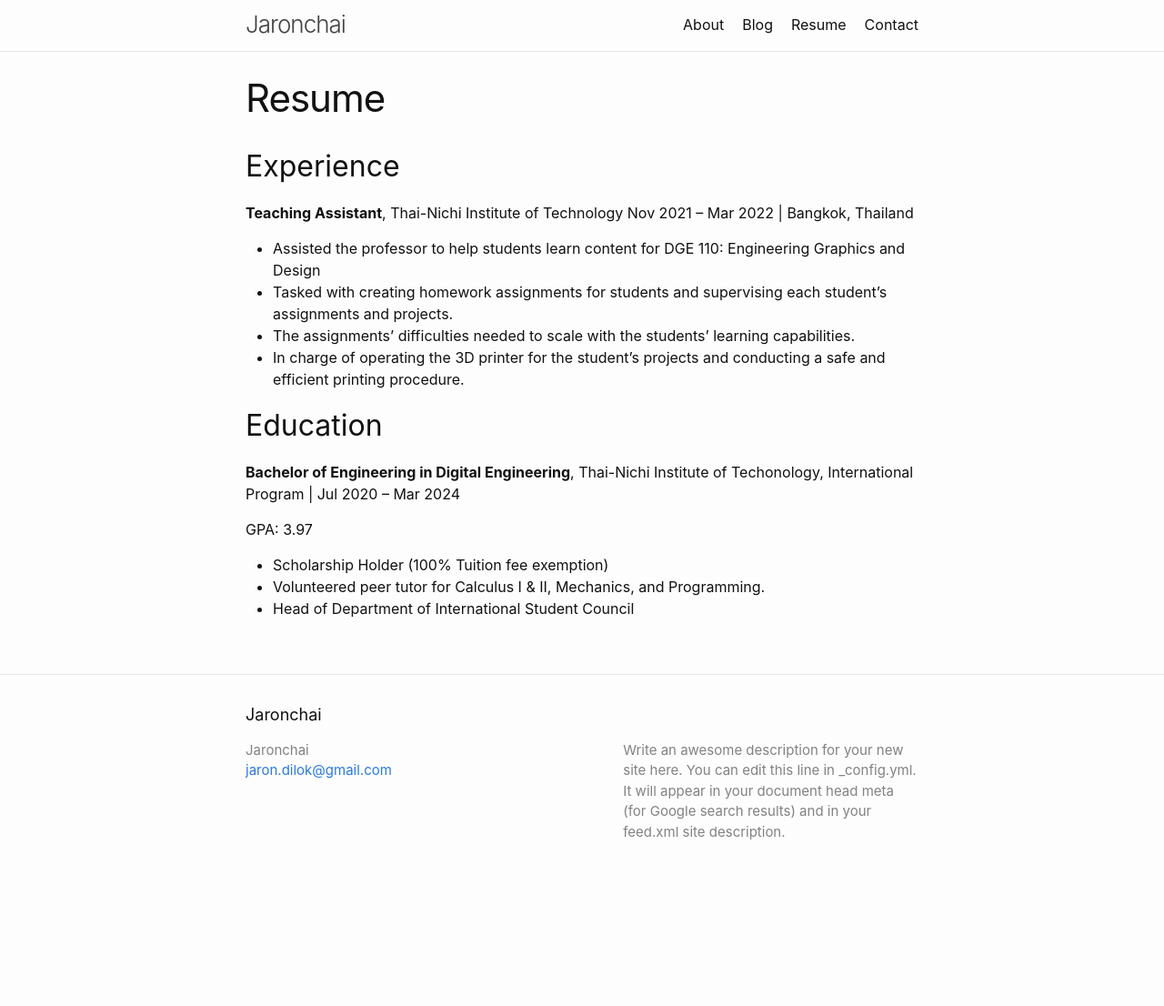
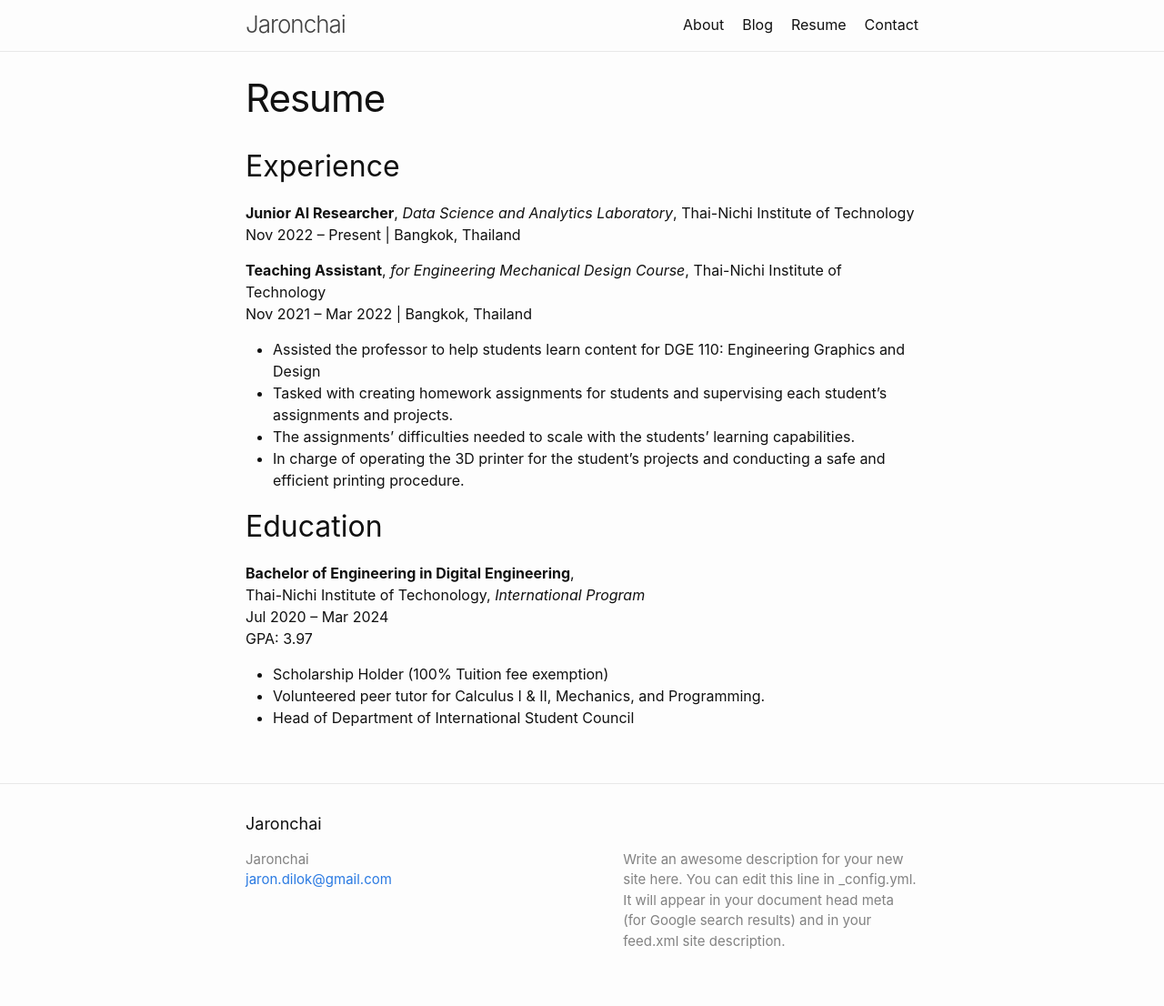
Before and after one commit to jarondlk/jaronchai-blog, a Jekyll site: the page built from pages/resume.markdown, in a window 1280 px wide. Shown: the whole page at 91% size. Built offline with Jekyll 4.4.1, drawn with Linux system fonts in a browser that asks for light colours; before the commit the page ends 986 px from its top, so only the background shows below that.

Commit message:
Update resume

```diff
--- a/pages/resume.markdown
+++ b/pages/resume.markdown
@@ -6,8 +6,13 @@ permalink: /resume/
 
 ## Experience
 
-**Teaching Assistant**,
-Thai-Nichi Institute of Technology Nov 2021 – Mar 2022 | Bangkok, Thailand
+**Junior AI Researcher**, *Data Science and Analytics Laboratory*,
+Thai-Nichi Institute of Technology\
+Nov 2022 – Present | Bangkok, Thailand
+
+**Teaching Assistant**, *for Engineering Mechanical Design Course*,
+Thai-Nichi Institute of Technology\
+Nov 2021 – Mar 2022 | Bangkok, Thailand
 
 - Assisted the professor to help students learn content for DGE 110: Engineering Graphics and Design
 - Tasked with creating homework assignments for students and supervising each student's assignments and projects.
@@ -16,10 +21,9 @@ Thai-Nichi Institute of Technology Nov 2021 – Mar 2022 | Bangkok, Thailand
 
 ## Education
 
-**Bachelor of Engineering in Digital Engineering**,
-Thai-Nichi Institute of Techonology, International Program
-| Jul 2020 – Mar 2024
-
+**Bachelor of Engineering in Digital Engineering**,\
+Thai-Nichi Institute of Techonology, *International Program*\
+Jul 2020 – Mar 2024\
 GPA: 3.97
 
 - Scholarship Holder (100% Tuition fee exemption)
```
